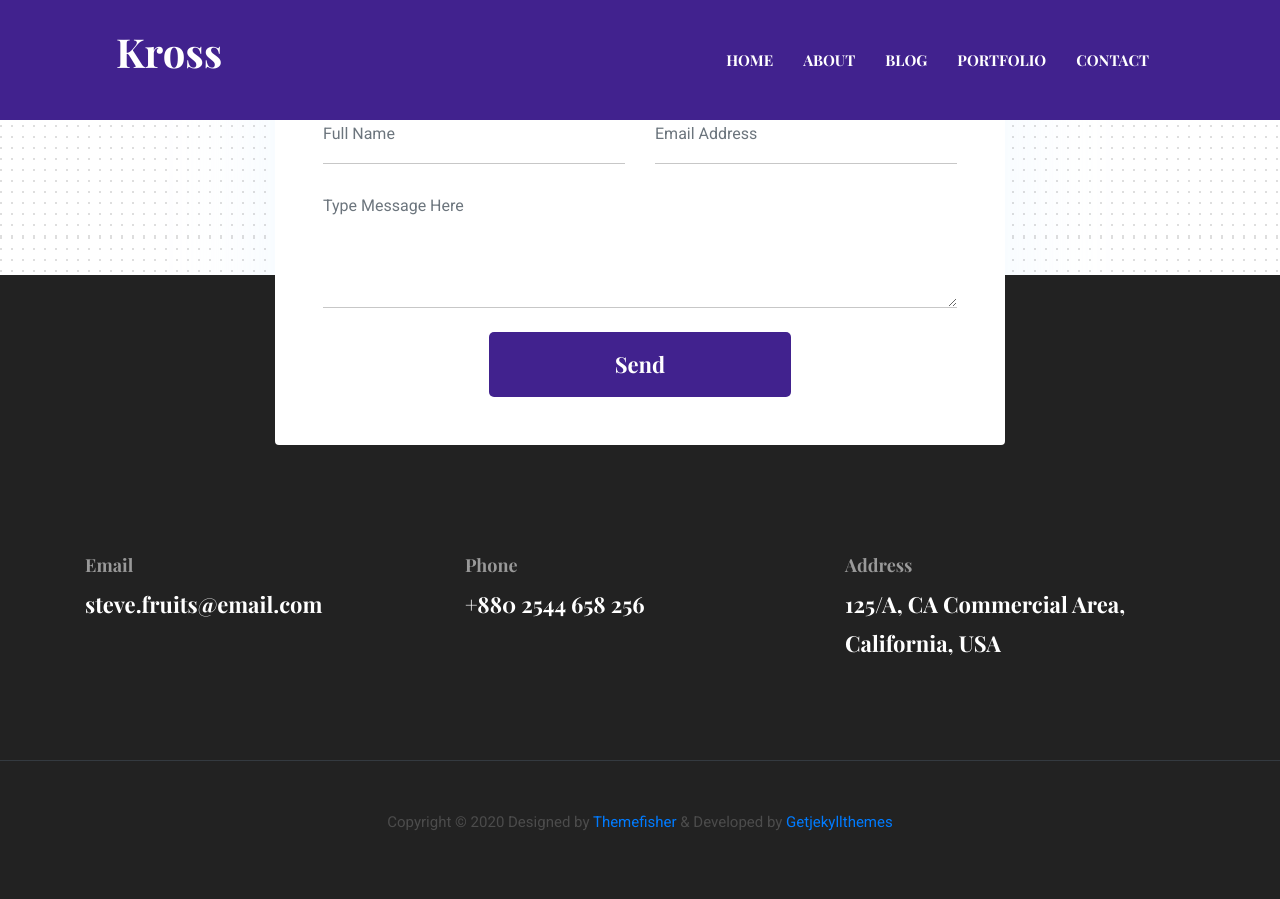
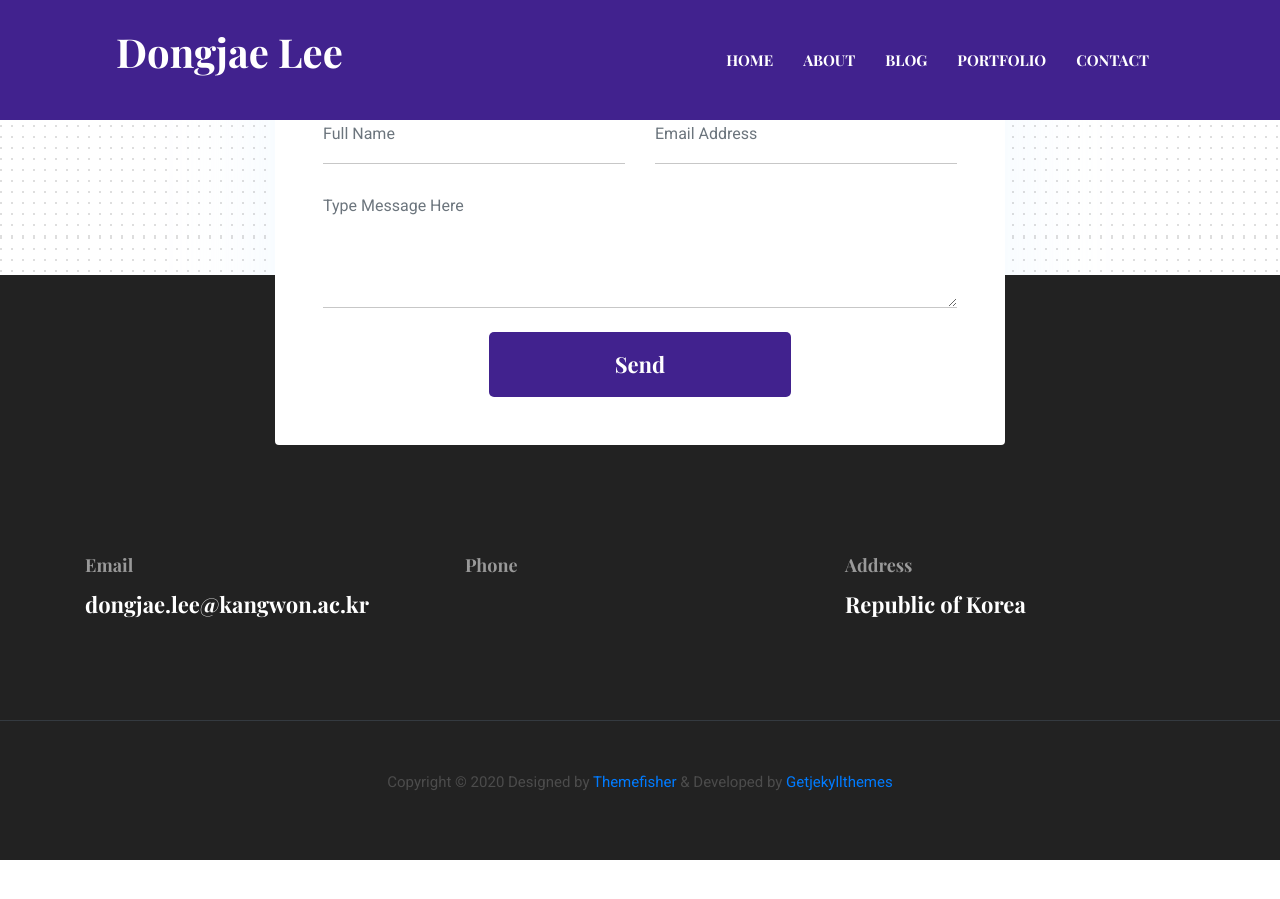
Before and after one commit to DongjaeLee-Dd2dD2/DongjaeLee-Dd2dD2.github.io, a Jekyll site: the page built from index.html, in a window 1280 px wide and 900 px high, scrolled down 6494 px. Built offline with Jekyll 4.4.1, drawn with Linux system fonts in a browser that asks for light colours; after the commit the page ends 7354 px from its top, so only the background shows below that.

Commit message:
Update settings.yml

```diff
--- a/_data/settings.yml
+++ b/_data/settings.yml
@@ -2,13 +2,12 @@
 #-------------------------------
 # General Site Settings
 
-title: Kross
+title: Dongjae Lee
 logo:
 author: themefisher
 description: this is meta description
-email: steve.fruits@email.com
-phone: +880 2544 658 256
-address: 125/A, CA Commercial Area, California, USA
+email: dongjae.lee@kangwon.ac.kr
+address: Republic of Korea
 copyright: Copyright &copy; 2020 Designed by [Themefisher](https://themefisher.com) & Developed by [Getjekyllthemes](https://getjekyllthemes.com)
 
 menu:
```
